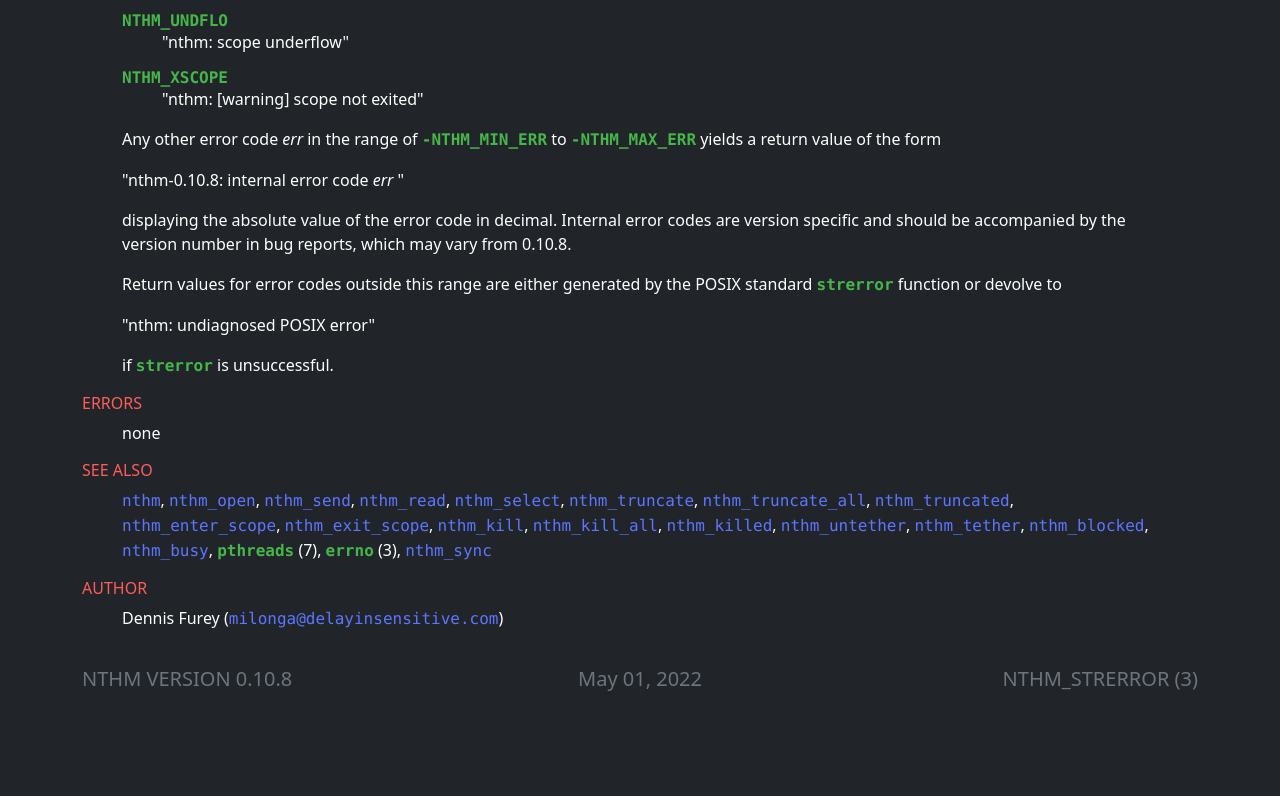
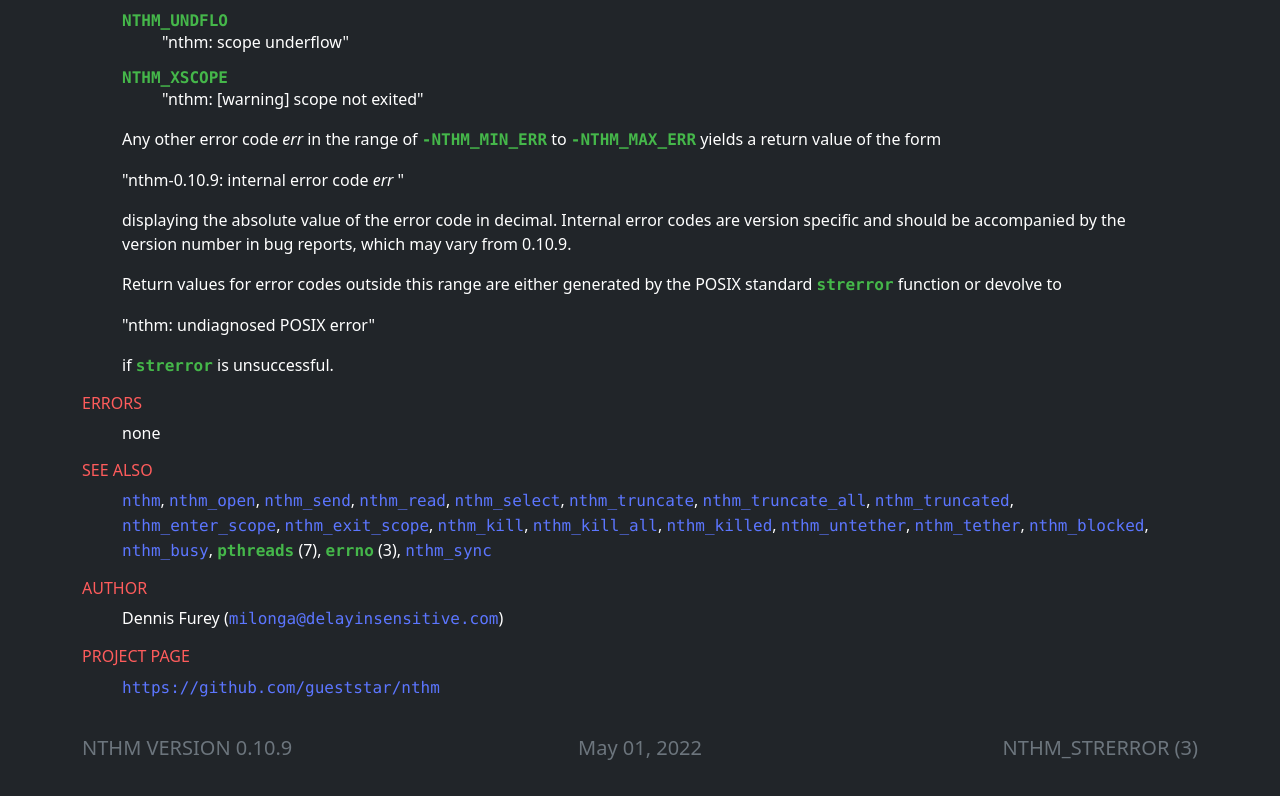
Before and after one commit to gueststar/nthm_docs, a plain HTML site: page nthm_strerror.html in a window 1280 px wide. Shown: the part 769-1565 px from the top of the page. Before the commit the page ends 1496 px from the top, so only its background shows below. Drawn offline with nearby package versions, Linux system fonts and the light colour scheme.

Commit message:
version bump

```diff
--- a/nthm_strerror.html
+++ b/nthm_strerror.html
@@ -80,13 +80,13 @@ to
 <strong class="font-monospace" style="color: #45b74a;">-NTHM_MAX_ERR</strong>
 yields a return value of the form
 </p><p style="margin: 0px 40px 16px;">
-   "nthm-0.10.8: internal error code
+   "nthm-0.10.9: internal error code
 <em>err</em>
 "
 </p><p style="margin: 0px 40px 16px;">
 displaying the absolute value of the error code in decimal. Internal
 error codes are version specific and should be accompanied by the
-version number in bug reports, which may vary from 0.10.8.
+version number in bug reports, which may vary from 0.10.9.
 </p>
 <p style="margin: 0px 40px 16px;">
 Return values for error codes outside this range are either generated by the
@@ -132,7 +132,11 @@ none
 Dennis Furey
 (<a class="font-monospace link-light" href="mailto:milonga@delayinsensitive.com" style="color: #5c76ff;text-decoration: inherit;">milonga@delayinsensitive.com</a>)
 </p>
-<div class="row" style="height: 32px;padding: 20px 0px;"><div class="col-5 col-sm-5 col-md-4"><h5 style="color: var(--bs-gray);">NTHM VERSION 0.10.8</h5></div>
+<h6 style="color: #ff5c5c;">PROJECT PAGE</h6>
+<p style="margin: 0px 40px 16px;">
+<a class="font-monospace link-light" href="https://github.com/gueststar/nthm" style="color: #5c76ff;text-decoration: inherit;">https://github.com/gueststar/nthm</a>
+</p>
+<div class="row" style="height: 32px;padding: 20px 0px;"><div class="col-5 col-sm-5 col-md-4"><h5 style="color: var(--bs-gray);">NTHM VERSION 0.10.9</h5></div>
 <div class="col-2 col-sm-2 col-md-4"><h5 class="text-center" style="color: var(--bs-gray);">May 01, 2022</h5></div>
 <div class="col-5 col-sm-5 col-md-4"><h5 class="text-end" style="color: var(--bs-gray);">NTHM_STRERROR (3)</h5></div></div>
 <script src="https://cdn.jsdelivr.net/npm/bootstrap@5.1.3/dist/js/bootstrap.bundle.min.js" integrity="sha384-ka7Sk0Gln4gmtz2MlQnikT1wXgYsOg+OMhuP+IlRH9sENBO0LRn5q+8nbTov4+1p" crossorigin="anonymous"></script>
```
Also changed, not shown: index.html (+5 -1 lines), nthm.html (+5 -1 lines), nthm_blocked.html (+5 -1 lines), nthm_busy.html (+5 -1 lines), nthm_enter_scope.html (+5 -1 lines), nthm_exit_scope.html (+5 -1 lines), nthm_kill.html (+5 -1 lines), nthm_kill_all.html (+5 -1 lines), nthm_killed.html (+5 -1 lines), nthm_open.html (+5 -1 lines), nthm_read.html (+5 -1 lines), nthm_select.html (+5 -1 lines), nthm_send.html (+5 -1 lines), nthm_sync.html (+5 -1 lines), 5 more files.
